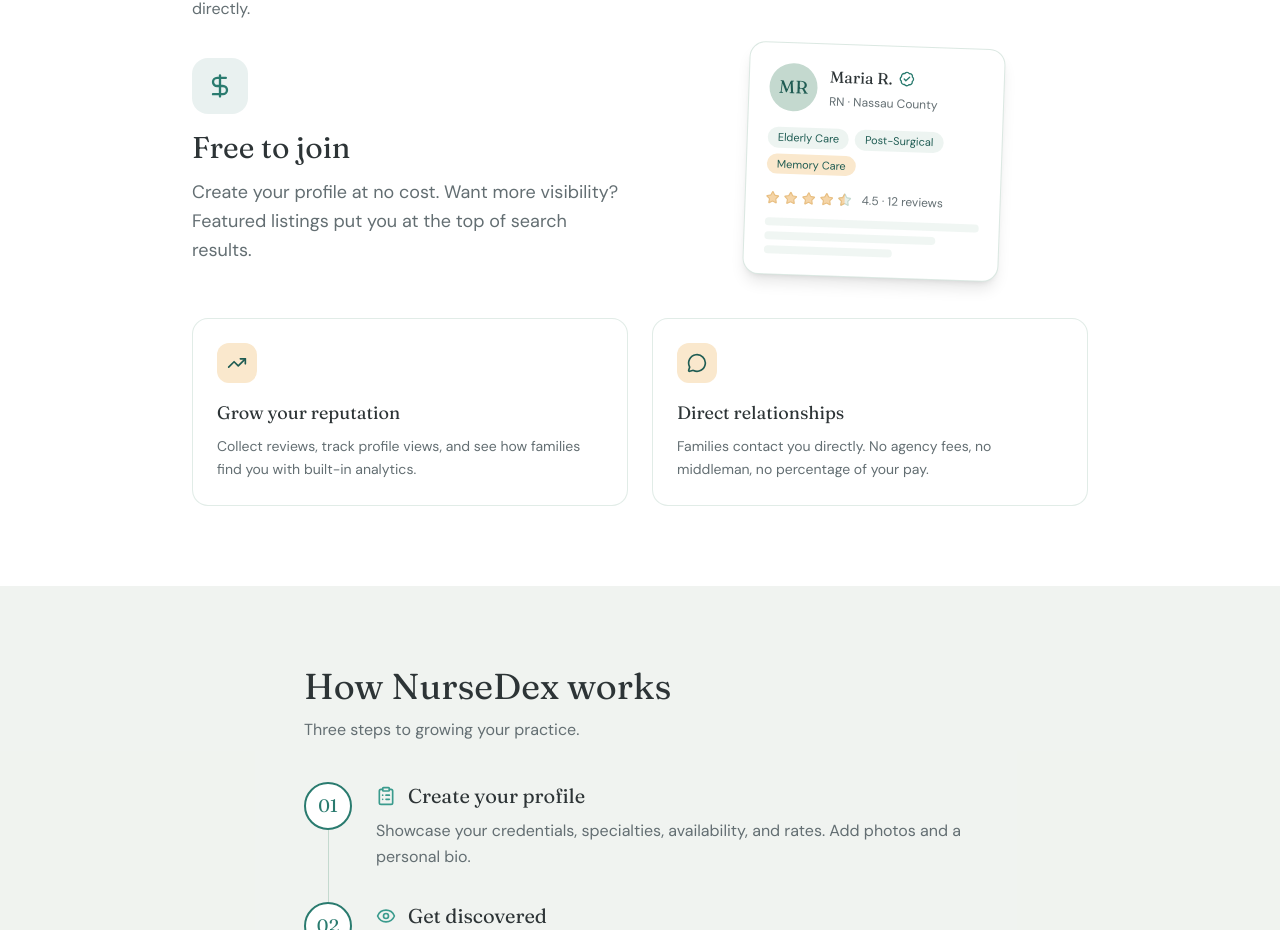
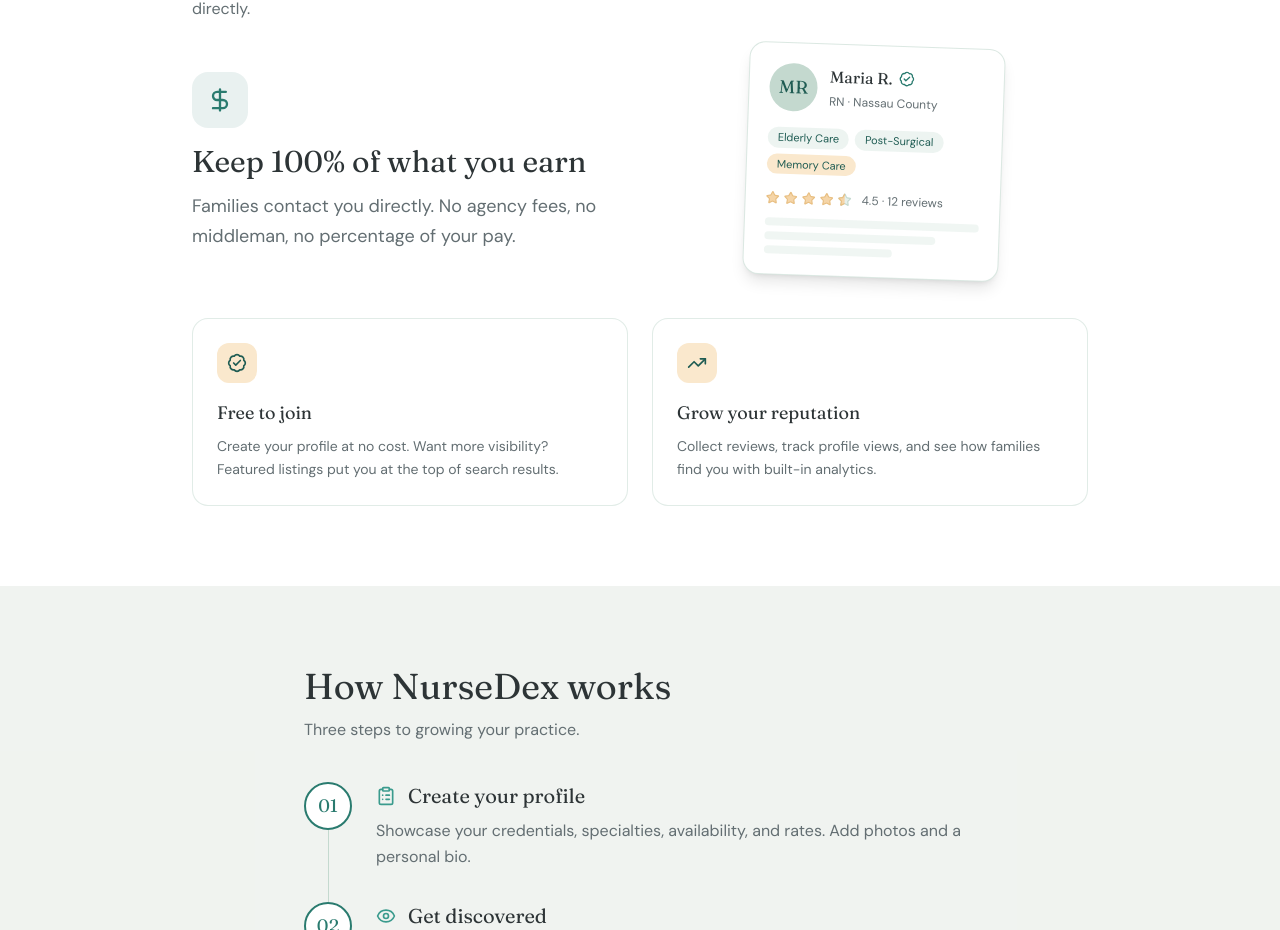
Before and after one commit to nursedexapp/nursedex, a Next.js app: page / in a window 1280 px wide. Shown: the part 774-1704 px from the top of the page. Built offline with nearby package versions, Linux system fonts and the light colour scheme; no server answers; the database is empty.

Commit message:
Lead the nurse why-section with keeping 100% of pay

```diff
--- a/src/components/landing/WhySection.tsx
+++ b/src/components/landing/WhySection.tsx
@@ -4,7 +4,6 @@
   Star,
   DollarSign,
   TrendingUp,
-  MessageCircle,
   BadgeCheck,
 } from "lucide-react";
 
@@ -46,23 +45,23 @@
     props: [
       {
         icon: DollarSign,
+        title: "Keep 100% of what you earn",
+        description:
+          "Families contact you directly. No agency fees, no middleman, no percentage of your pay.",
+        featured: true,
+      },
+      {
+        icon: BadgeCheck,
         title: "Free to join",
         description:
           "Create your profile at no cost. Want more visibility? Featured listings put you at the top of search results.",
-        featured: true,
+        featured: false,
       },
       {
         icon: TrendingUp,
         title: "Grow your reputation",
         description:
           "Collect reviews, track profile views, and see how families find you with built-in analytics.",
-        featured: false,
-      },
-      {
-        icon: MessageCircle,
-        title: "Direct relationships",
-        description:
-          "Families contact you directly. No agency fees, no middleman, no percentage of your pay.",
         featured: false,
       },
     ],
```
